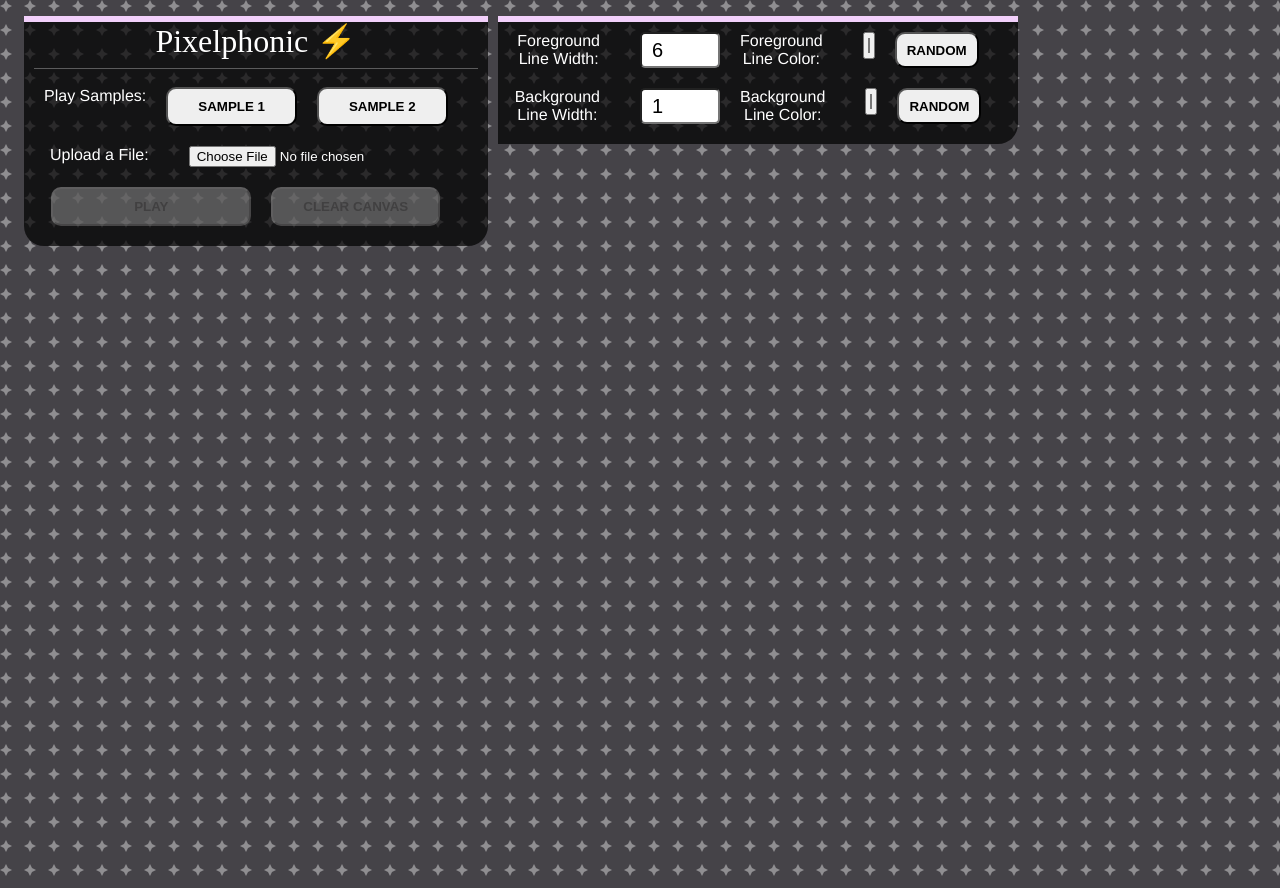
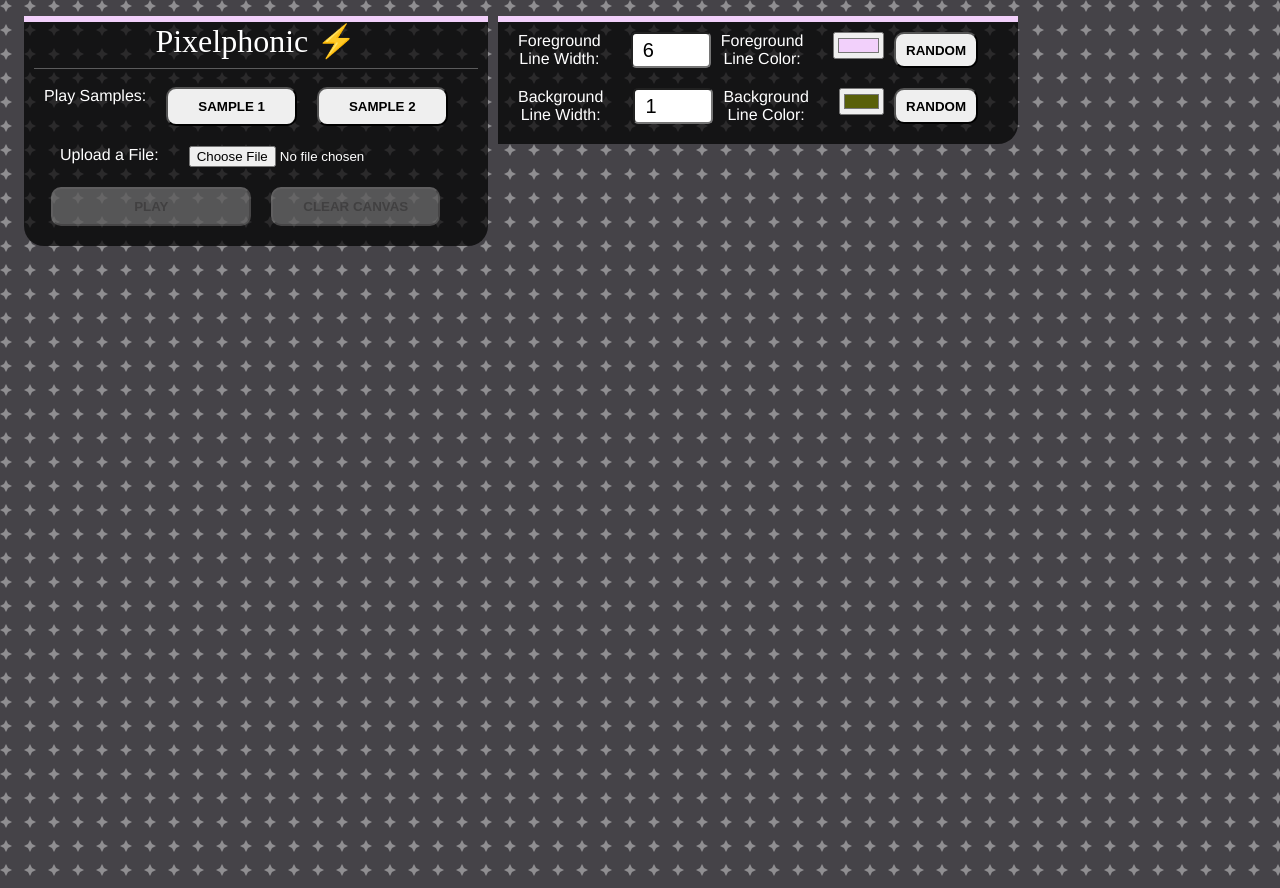
Before and after one commit to drinkingtheink/music-visualizer, a Vue app: page / in a window 1280 px wide. Shown: the top 888 px of the page. Built offline with nearby package versions, Linux system fonts and the light colour scheme; a web font is replaced by a local one.

Commit message:
larger color inputs

```diff
--- a/src/components/AudioVisualizer.vue
+++ b/src/components/AudioVisualizer.vue
@@ -328,13 +328,17 @@ header.line-controls {
 }
 
 input {
-  margin: 0 20px;
+  margin: 0 10px;
 }
 
 input[type="number"] {
   font-size: 1.25rem;
   border-radius: 5px;
   padding-left: 10px;
+}
+
+input[type="color"] {
+  width: 150px;
 }
 
 button {
```
